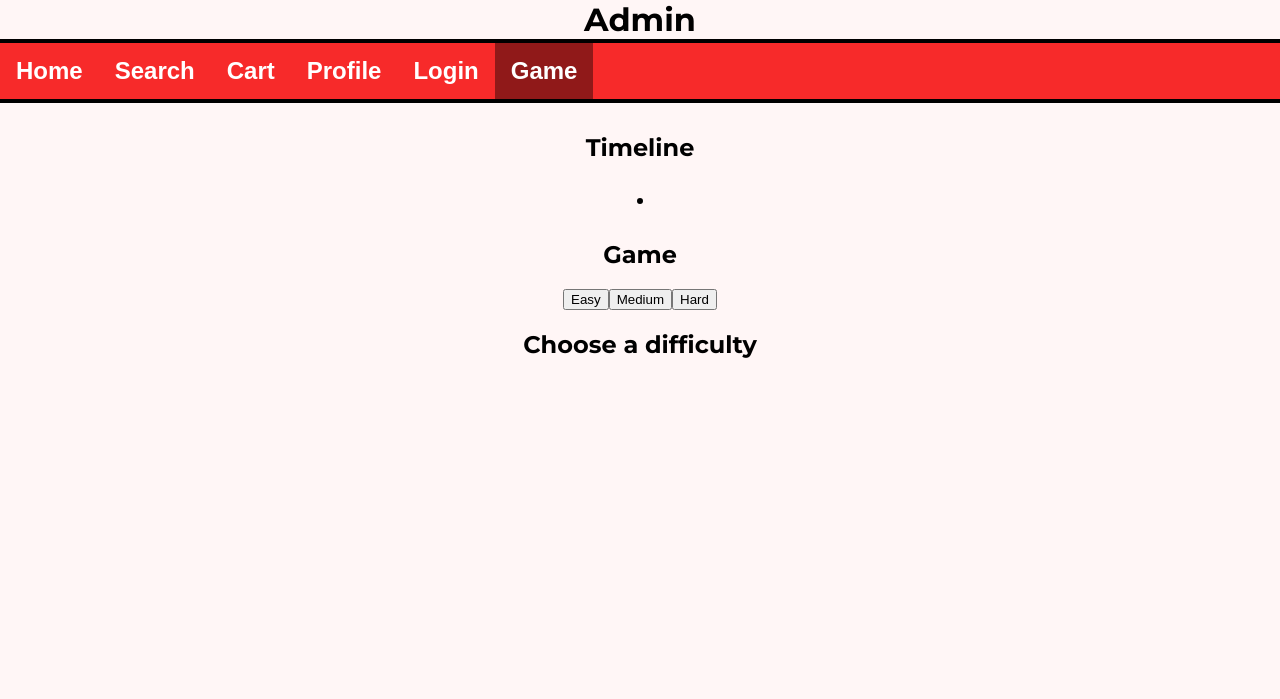
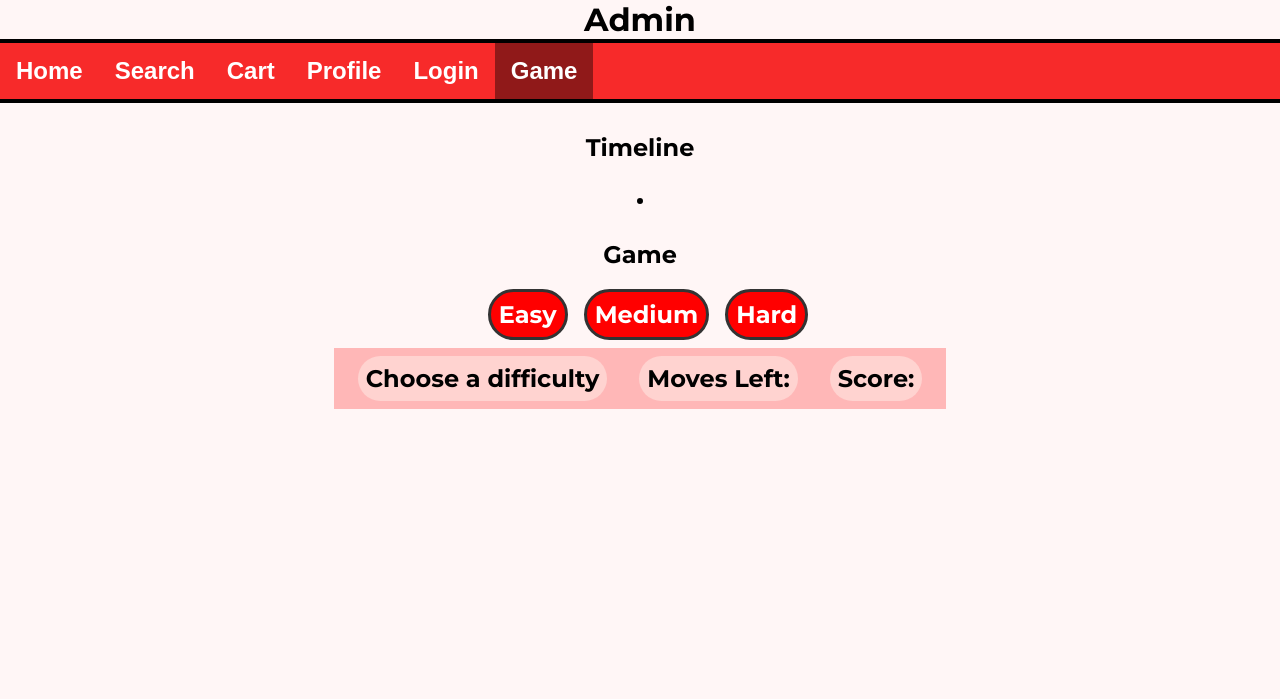
Before and after one commit to jescalada/pokeapi-game, a website: page public/game.html in a window 1280 px wide. Shown: the top 699 px of the page. Drawn offline with nearby package versions, Linux system fonts and the light colour scheme; no server answers.

Commit message:
Add styling and game info panel

```diff
--- a/public/game.html
+++ b/public/game.html
@@ -48,11 +48,15 @@
             </div>
             <h2>Game</h2>
             <div class="row col">
-                <button onclick="loadGame(1)">Easy</button>
-                <button onclick="loadGame(2)">Medium</button>
-                <button onclick="loadGame(4)">Hard</button>
+                <button class="difficulty-button" onclick="loadGame(1)">Easy</button>
+                <button class="difficulty-button" onclick="loadGame(2)">Medium</button>
+                <button class="difficulty-button" onclick="loadGame(4)">Hard</button>
             </div>
-            <h2 class="col" id="game-status">Choose a difficulty</h2>
+            <div class="row" id="game-info">
+                <h2 class="col game-info-block" id="game-status">Choose a difficulty</h2>
+                <h2 class="col game-info-block">Moves Left: <span id="moves-left"></span></h2>
+                <h2 class="col game-info-block">Score: <span id="score"></span></h2>
+            </div>
             <div id="game-grid">
 
             </div>
--- a/public/game.js
+++ b/public/game.js
@@ -43,10 +43,13 @@ function flipCard(cardIndex) {
 
     if (firstCard == 0) { // If the first card has not been selected yet
         firstCard = cardIndex;
+        console.log("First select: ", firstCard, secondCard, cardIndex)
         // Do nothing, as we are waiting for the user to select a second card
     } else if (firstCard == cardIndex) { // If the second card is the same INDEX as the first one
         // Flip it back
-        $(`#card-${firstCard}`).toggleClass("flip");
+        $(`#card-${cardIndex}`).toggleClass("flip");
+        $(`#card-${cardIndex}`).toggleClass("flip");
+        console.log("Flipback: ", firstCard, secondCard, cardIndex)
         firstCard = 0;
     } else if (secondCard == 0) {
         secondCard = cardIndex;
--- a/public/index.css
+++ b/public/index.css
@@ -332,3 +332,28 @@ i:hover {
 .card-front {
     transform: rotateY(180deg);
 }
+
+#game-info {
+    background-color: #ffb7b7;
+    padding: 0.5rem;
+    margin-top: 0.5rem;
+}
+
+.game-info-block {
+    margin: 0 1rem;
+    padding: 0.5rem;
+    border-radius: 10rem;
+    background-color: #ffd3d0;
+}
+
+.difficulty-button {
+    margin-left: 1rem;
+    padding: 0.5rem;
+    border: #333 solid 3px;
+    background-color: red;
+    border-radius: 2rem;
+    color: white;
+    font-size: 1.5rem;
+    font-weight: bold;
+    font-family: 'Montserrat', Arial, Helvetica, sans-serif;
+}
```
